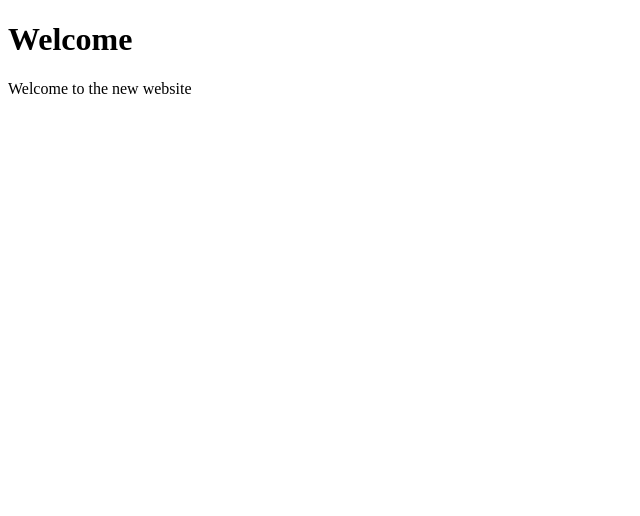
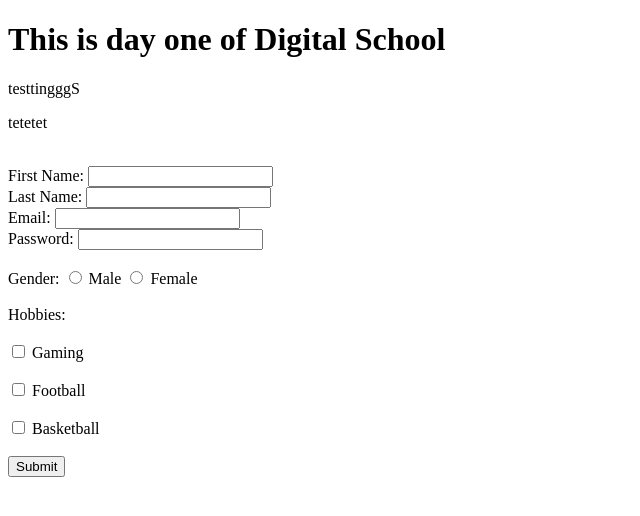
Before and after one commit to erdiiinn/HTML-CSS-JS-course, a plain HTML site: page HTML/index.html in a window 1280 px wide. Shown: the whole page, without its empty margins (0-640 px from the left). Drawn offline with Linux system fonts and the light colour scheme.

Commit message:
Changes
Changes

```diff
--- a/HTML/index.html
+++ b/HTML/index.html
@@ -6,8 +6,41 @@
     <title>Document</title>
 </head>
 <body>
-    <h1> Welcome</h1>
-    <p> Welcome to the new website</p>
+    <h1> This is day one of Digital School </h1>
+    <p>testtingggS</p>
+   <p>tetetet</p>
+
+   <br>
+
+   <form>
+    <label for="firstname"> First Name: </label>
+    <input type="text" id="firstname" name="firstname"><br>
+
+    <label for="lastname"> Last Name: </label>
+    <input type="text" id="lastname" name="lastname"><br>
+
+    <label for="email"> Email: </label>
+    <input type="email" id="email" name="email"><br>
+
+    <label for="password"> Password: </label>
+    <input type="password" id="password" name="password"><br>
+    <br>
+    <label> Gender:</label>
+    <input type="radio" id="male" name="gender" value="male">
+    <label for="male">Male</label>
+    <input type="radio" id="female" name="gender" value="female">
+    <label for="female">Female</label><br><br>
+
+    <label>Hobbies:</label><br><br>
+    <input type="checkbox" id="gaming" name="gaming" value="gaming">
+    <label for="gaming">Gaming</label> <br><br>
+    <input type="checkbox" id="football" name="football" value="football">
+    <label for="football">Football</label><br><br>
+    <input type="checkbox" id="basketball" name="basketball" value="basketball">
+    <label for="basketball">Basketball</label><br><br>
+    <input type="submit" name="submit" id="submit"><br>
+
+   </form>
 
 </body>
 </html>
--- /dev/null
+++ b/css/style.css
@@ -0,0 +1,42 @@
+*{
+    margin: 0 auto;
+}
+
+body{
+    background: url(/Foto/logo2.png);
+    background-size: cover;
+}
+
+
+
+h1{
+    color:red;
+    font-size: 20px;
+}
+
+p{
+    margin-top: 100px;
+    margin-bottom: 100px;
+    margin-right: 150px;
+    margin-left: 80px;
+    border-width: 2px;
+    border-style: solid;
+    border-color: green;
+}
+
+.box{
+    /*padding-top: 50px;
+    padding-right: 30px;
+    padding-bottom: 50px;
+    padding-left: 80px; */
+    padding: 50px;
+    margin:20px;
+    border: 10px solid black;
+    height: 200px;
+    width: 50%;
+    background-color: powderblue;
+}
+
+.box2{
+    margin: 0 auto;
+}
```
Also changed, not shown: lesson11.html (added, +31 -0 lines).
